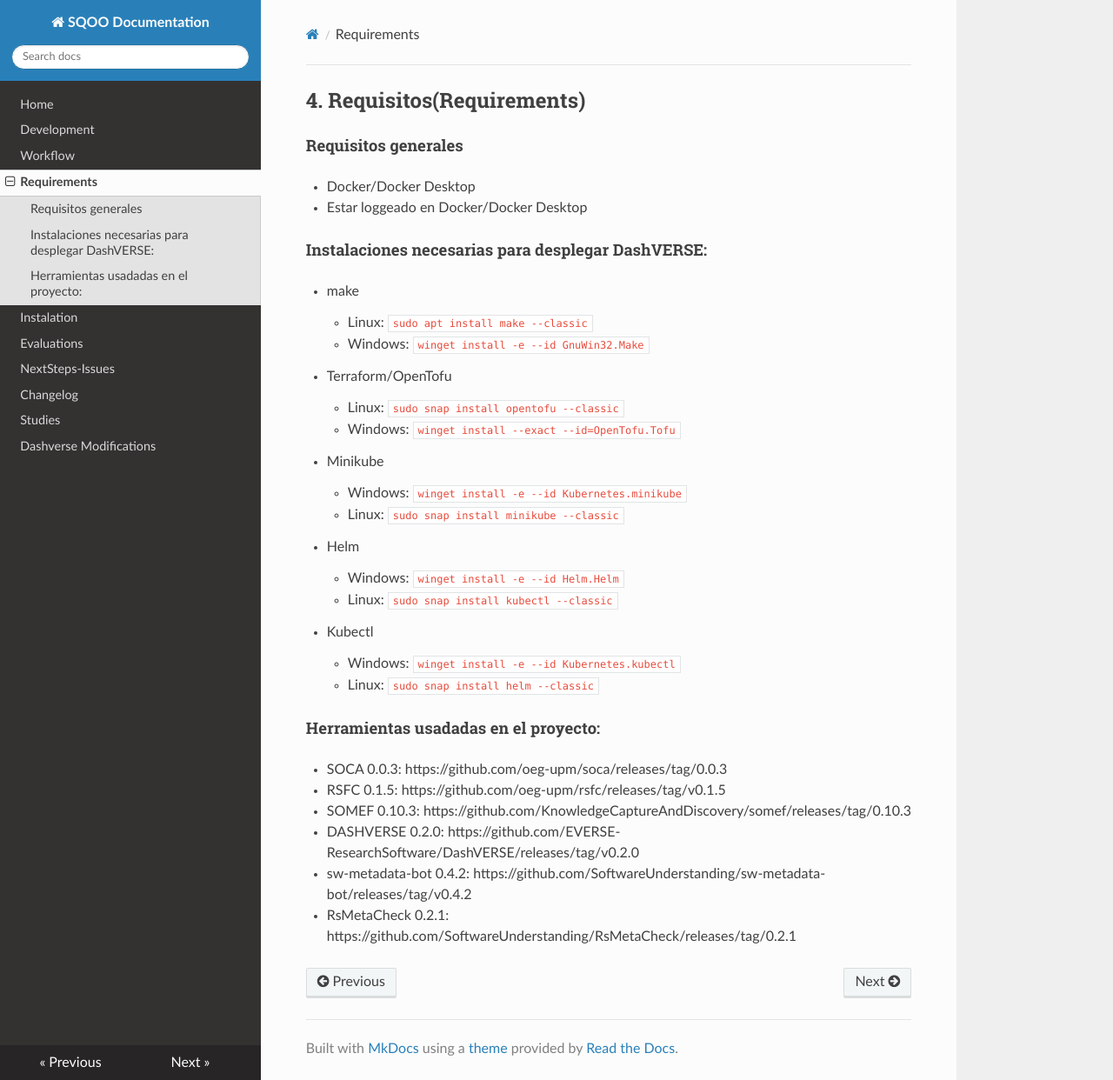
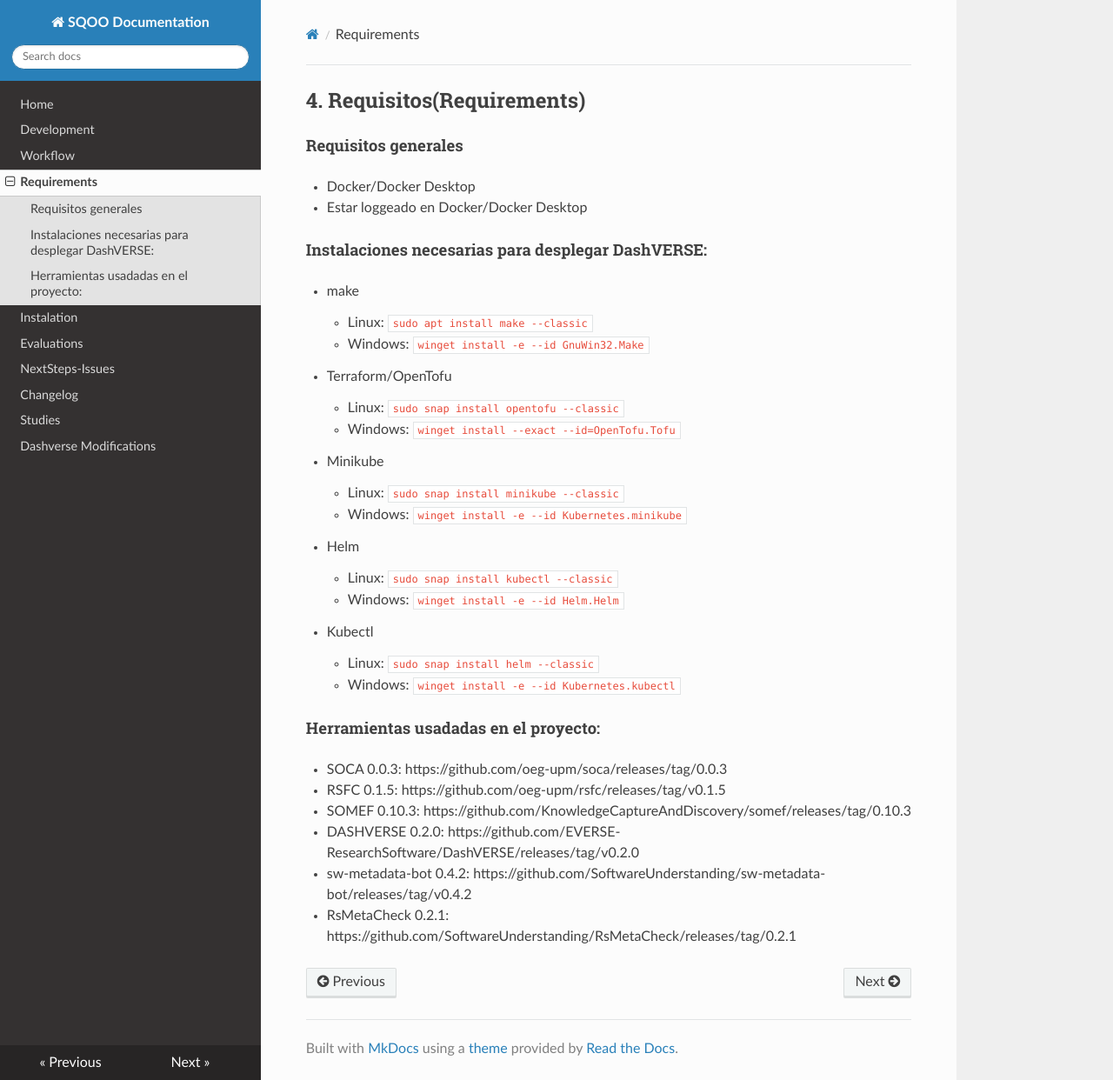
Before and after one commit to SergioZSZ/Software-Quality-Observatory-Orchestrator-TFG, an MkDocs documentation site: the page built from docs/requisitos.md, in a window 1280 px wide and 1242 px high. Shown: the whole window at 87% size. Built offline with MkDocs 1.6.1, drawn with Linux system fonts in a browser that asks for light colours; nearby versions of some CDN libraries.

Commit message:
update doc

```diff
--- a/docs/requisitos.md
+++ b/docs/requisitos.md
@@ -14,16 +14,17 @@
       - Windows:  ``winget install --exact --id=OpenTofu.Tofu``
 
    - Minikube
+      - Linux:    ``sudo snap install minikube --classic``
       - Windows:  ``winget install -e --id Kubernetes.minikube``
-      - Linux:    ``sudo snap install minikube --classic``
 
    - Helm
+      - Linux:    ``sudo snap install kubectl --classic``
       - Windows:  ``winget install -e --id Helm.Helm``
-      - Linux:    ``sudo snap install kubectl --classic``
 
    - Kubectl
+      - Linux:    ``sudo snap install helm --classic``
       - Windows:  ``winget install -e --id Kubernetes.kubectl``
-      - Linux:    ``sudo snap install helm --classic``
+
 
 
 
```
Also changed, not shown: README.md (+5 -3 lines).
